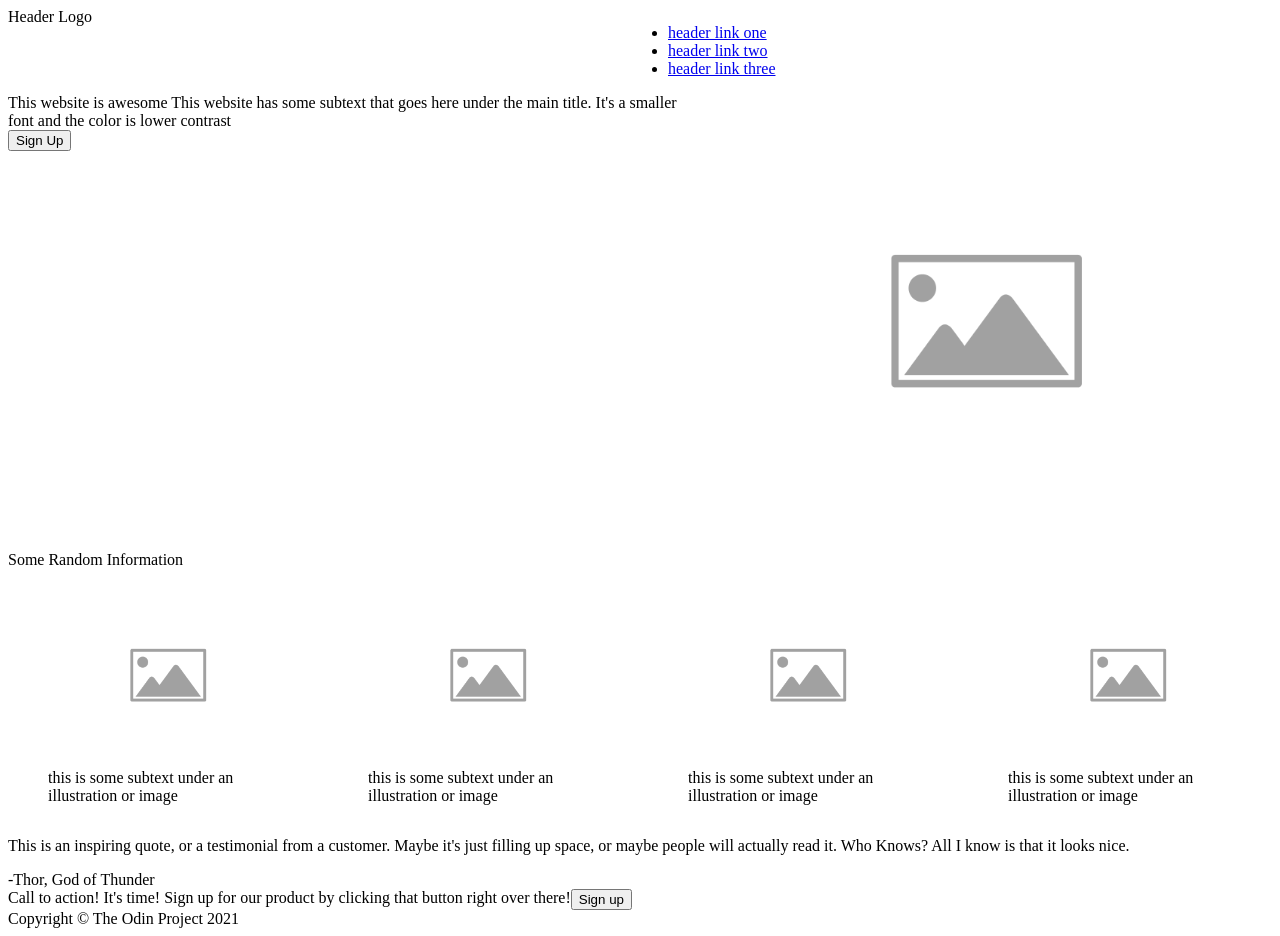
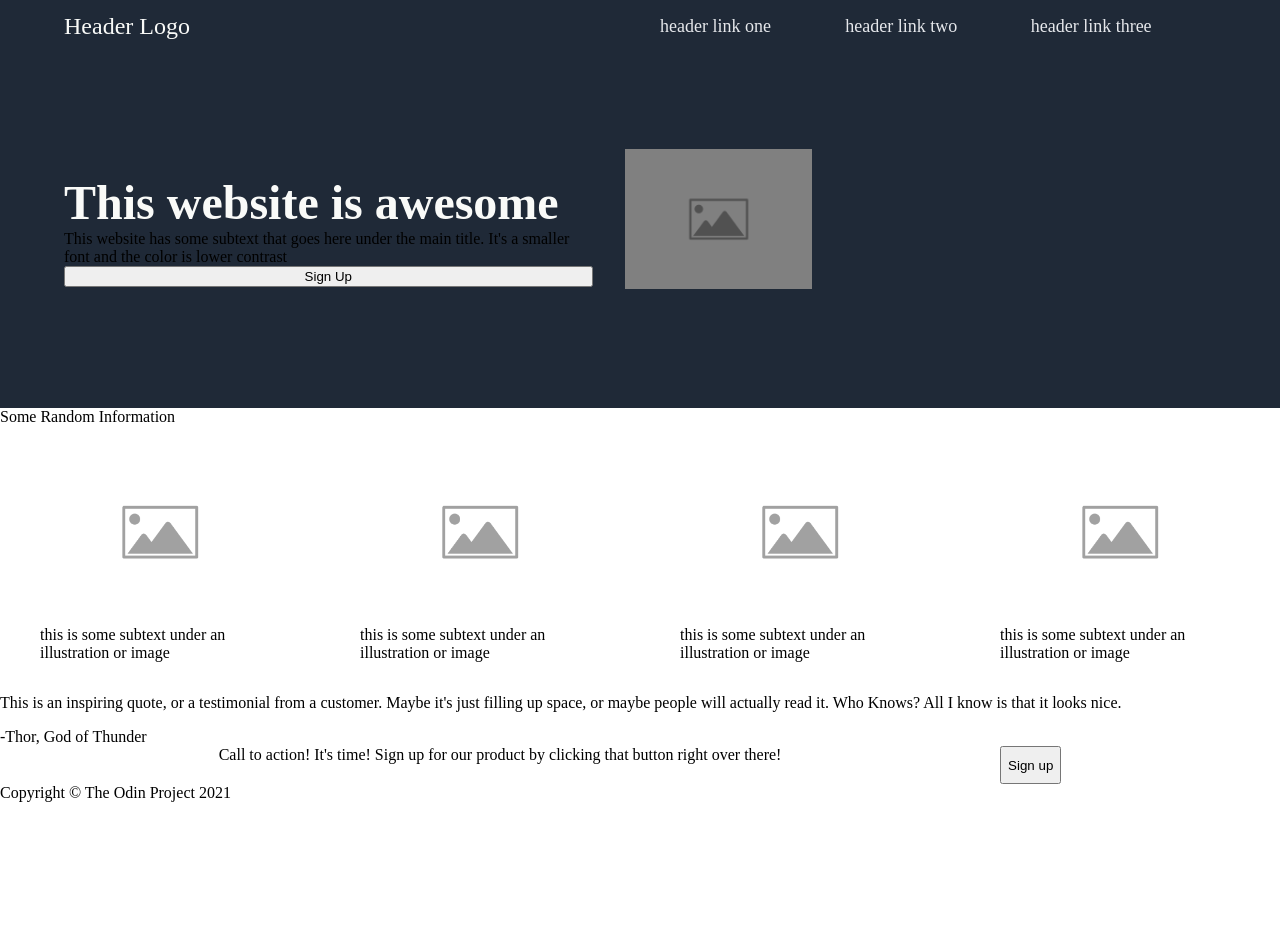
Before and after one commit to RyanJule/landing-page, a plain HTML site: page index.html in a window 1280 px wide. After the commit the page ends 802 px from the top, so only its background shows below. Drawn offline with Linux system fonts and the light colour scheme.

Commit message:
update flexbox manifold and styling

```diff
--- a/styles.css
+++ b/styles.css
@@ -2,24 +2,68 @@ body {
     display: flex;
     flex-direction: column;
     width: 100vw;
+    height: 100vh;
+    margin: 0px;
 }
 
 header {
     display: flex;
     justify-content: space-between;
+    background-color: #1F2937;
+    align-items: center;
+    margin: 0px;
+    padding: 0px 64px;
 }
 
 .header_logo {
     flex: 1;
+    font-size: 24px;
+    color: #F9FAF8;
 }
 
-.links_list {
+ul {
+    display: flex;
     flex: 1;
+    justify-content: right;
+    list-style-type: none;
+}
+
+li {
+    flex: 1;
+}
+
+a {
+    text-decoration: none;
+    color: #E5E7EB;
+    font-size: 18px;
 }
 
 .hero {
     display: flex;
-    flex: 1;
+    flex: 1 1 auto;
+    background-color: #1F2937;
+    justify-content: space-evenly;
+    padding: 64px;
+    margin: 0;
+}
+
+.hero_leftbox {
+    display: flex;
+    flex-direction: column;
+    justify-content: center;
+}
+
+.hero_rightbox > img {
+    flex:1;
+    width: 30%;
+    background-color: grey;
+    margin: 32px;
+}
+
+.hero_title {
+    font-size: 48px;
+    font-weight: 900;
+    color: #F9FAF8;
 }
 
 .signup1 {
@@ -27,7 +71,8 @@ header {
 }
 
 .content {
-    flex: 1;
+    display: flex;
+    flex: 20;
     flex-direction: column;
 
 }
@@ -47,6 +92,11 @@ figure {
     flex: 1 1 auto;
 }
 
+img {
+    flex: 1;
+    width: 100%;
+}
+
 .quote {
     flex: 1;
 }
@@ -54,9 +104,10 @@ figure {
 .cta {
     display: flex;
     flex: 1;
+    justify-content: space-evenly;
+    padding:
 }
 
-img {
-    flex: 1;
-    width: 100%;
+footer {
+    height: 16px;
 }
```
